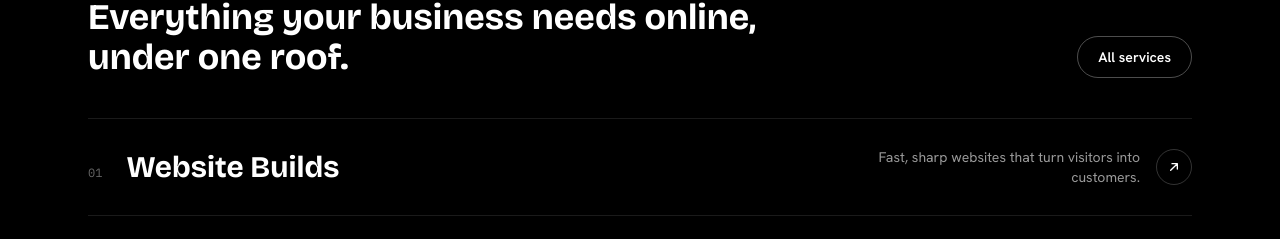
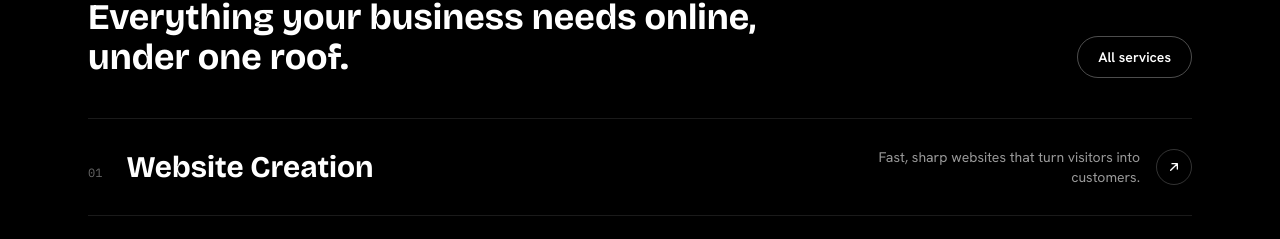
Before and after one commit to KJ3DigitalCo/kj3-website, a React (Vite) app: page / in a window 1280 px wide. Shown: the part 3664-3903 px from the top of the page. Built offline with nearby package versions, Linux system fonts and the light colour scheme.

Commit message:
Rename Website Builds to Website Creation

```diff
--- a/src/components/ServicesTicker.jsx
+++ b/src/components/ServicesTicker.jsx
@@ -1,5 +1,5 @@
 const SERVICE_TAGS = [
-  'Website Builds',
+  'Website Creation',
   'Social Media Management',
   'DM Sales Handling',
   'Content Creation',
--- a/src/data/services.jsx
+++ b/src/data/services.jsx
@@ -1,7 +1,7 @@
 export const SERVICES = [
   {
     slug: 'website-builds',
-    title: 'Website Builds',
+    title: 'Website Creation',
     summary: 'Fast, sharp websites that turn visitors into customers.',
     description:
       'Landing pages, full business websites, and online stores that load fast and look sharp on any phone or laptop — built to turn visitors into customers, not just look nice.',
```
